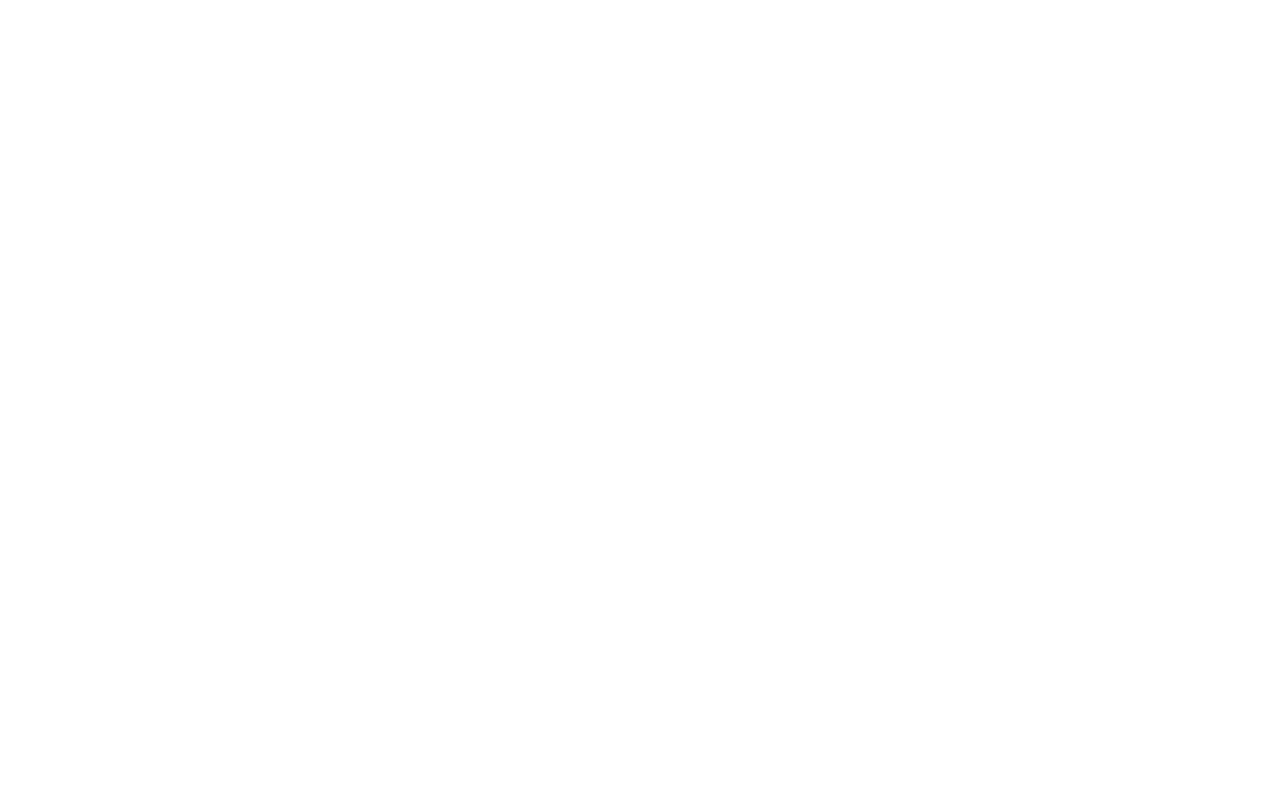
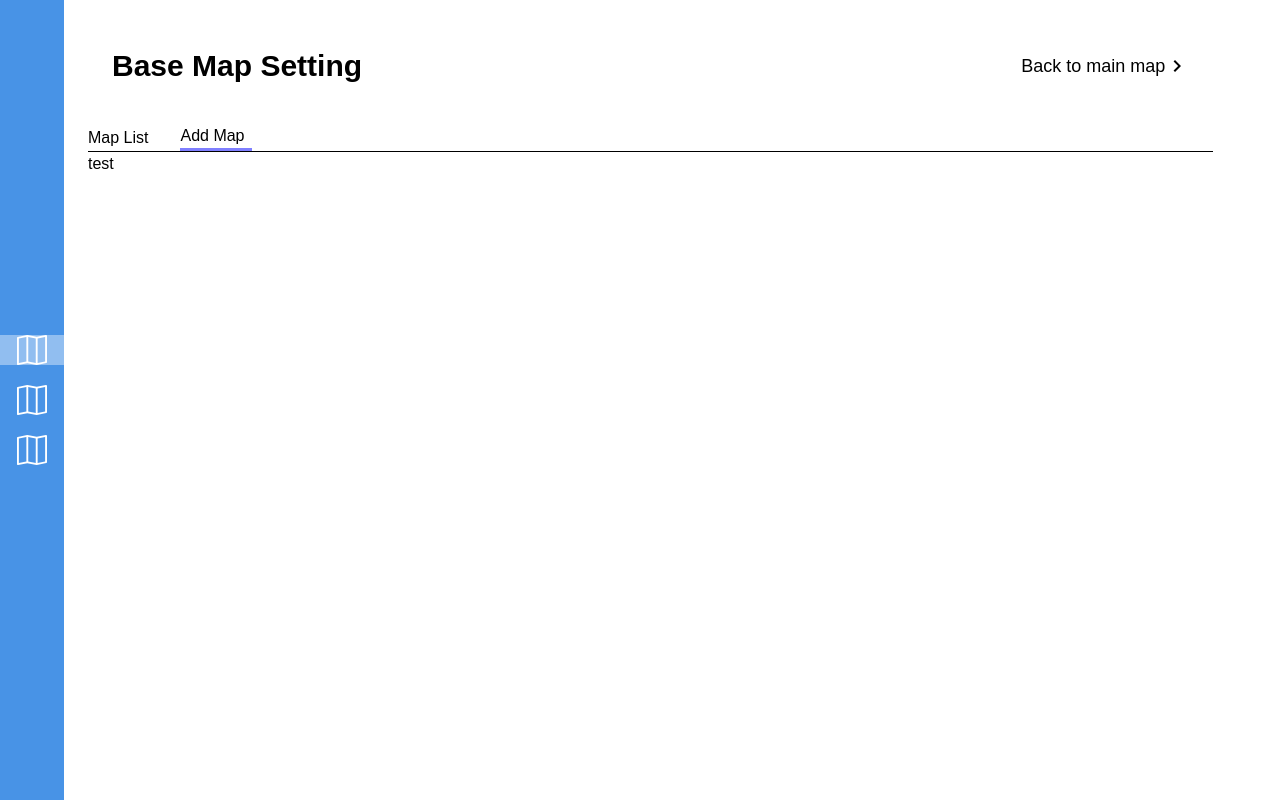
Before and after one commit to HafizhGhiyats29/LayerManagement, a React (Create React App) app: page /map-setting/add-map in a window 1280 px wide. Before the commit this address had no page. Built offline with nearby package versions, Linux system fonts and the light colour scheme.

Commit message:
sub nav base map setting

```diff
--- a/src/App.jsx
+++ b/src/App.jsx
@@ -17,7 +17,7 @@
           <Route path="/" element={<Sidebar />} />
           <Route path="/add-data" element={<MainData />} />
           <Route path="/edit-map/:id" element={<EditMap />} />
-          <Route path="/map-setting" element={<BaseMapSettingPage />} />
+          <Route path="/map-setting/*" element={<BaseMapSettingPage />} />
         </Routes>
       </div>
     </Provider>
--- a/src/components/BaseMapSetting/BaseMapContent.jsx
+++ b/src/components/BaseMapSetting/BaseMapContent.jsx
@@ -1,12 +1,9 @@
 import React from 'react';
-import { Link, Route, Routes } from 'react-router-dom';
+import { Link } from 'react-router-dom';
 import { MdKeyboardArrowRight } from 'react-icons/md';
-import useInput from '../../hooks/useInput';
 import NavbarMapSetting from './NavbarMapSetting';
-import MapListContent from './MapListContent';
 
-function BaseMapContent() {
-  const [searchKeywordValue, onSearchKeywordValueChange] = useInput();
+function BaseMapContent({ children }) {
   return (
     <section className="py-12 px-6 w-11/12">
       <article className="flex items-center justify-between px-6">
@@ -18,12 +15,10 @@
       </article>
       <article>
         <header>
-          <NavbarMapSetting isActive />
+          <NavbarMapSetting />
         </header>
         <main>
-          <Routes>
-            <Route path="/" element={<MapListContent searchKeywordValue={searchKeywordValue} onSearchKeywordValueChange={onSearchKeywordValueChange} />} />
-          </Routes>
+          {children}
         </main>
       </article>
 
--- a/src/components/BaseMapSetting/NavBaseMap.jsx
+++ b/src/components/BaseMapSetting/NavBaseMap.jsx
@@ -1,9 +1,9 @@
 import React from 'react';
 import { Link } from 'react-router-dom';
 
-function NavBaseMap({ isActive, navName }) {
+function NavBaseMap({ isActive, navName, href }) {
   return (
-    <Link to="/map-setting" className={`${isActive ? 'after:block  after:contents-[""] after:h-[3px] after:w-[4.5rem] after:bg-[rgba(0,0,255,.5)]' : 'text-black'}`}>
+    <Link to={`/map-setting${href}`} className={`${isActive ? 'after:block  after:contents-[""] after:h-[3px] after:w-[4.5rem] after:bg-[rgba(0,0,255,.5)]' : 'text-black'}`}>
       <h1 className="">{navName}</h1>
     </Link>
   );
--- a/src/components/BaseMapSetting/NavbarMapSetting.jsx
+++ b/src/components/BaseMapSetting/NavbarMapSetting.jsx
@@ -1,12 +1,34 @@
-import React from 'react';
+import React, { useState } from 'react';
+import { useLocation } from 'react-router-dom';
 import NavBaseMap from './NavBaseMap';
 
-function NavbarMapSetting({ isActive }) {
+function NavbarMapSetting() {
+  const location = useLocation();
+  const [subNav] = useState([
+    {
+      navName: 'Map List',
+      href: '/',
+      isActive: true,
+    },
+    {
+      navName: 'Add Map',
+      href: '/add-map',
+      isActive: false,
+    },
+  ]);
   return (
-    <section className={`${isActive && 'text-[rgba(0,0,255,.7)] '} mt-10`}>
+    <section className=" mt-10">
       <nav className="flex items-center gap-8">
-        <NavBaseMap navName="Map List" isActive />
-        <NavBaseMap navName="Add Map" />
+        {subNav.map((subnav) => {
+          if (location.pathname === `/map-setting${subnav.href}`) {
+            subnav.isActive = true;
+          } else {
+            subnav.isActive = false;
+          }
+          return (
+            <NavBaseMap navName={subnav.navName} href={subnav.href} isActive={subnav.isActive} />
+          );
+        })}
       </nav>
       <hr className="text-black" />
     </section>
--- a/src/components/TableWithPagination.jsx
+++ b/src/components/TableWithPagination.jsx
@@ -28,8 +28,7 @@
     {
       Header: 'Action',
       accessor: 'no',
-      Cell: ({ row }) => {
-        console.log(row);
+      Cell: () => {
         const [isShowModalDelete, setIsShowModalDelete] = useState(false);
         const onClickDeleteButton = () => {
           setIsShowModalDelete(true);
--- a/src/pages/BaseMapSetting.jsx
+++ b/src/pages/BaseMapSetting.jsx
@@ -2,14 +2,18 @@
 import { Route, Routes } from 'react-router-dom';
 import SideBarMapSetting from '../components/BaseMapSetting/SidebarMapSetting';
 import BaseMapContent from '../components/BaseMapSetting/BaseMapContent';
+import MapListContent from '../components/BaseMapSetting/MapListContent';
+import useInput from '../hooks/useInput';
 
 function BaseMapSettingPage() {
+  const [searchKeywordValue, onSearchKeywordValueChange] = useInput();
+
   return (
     <article className="flex">
       <SideBarMapSetting />
       <Routes>
-        <Route path="/" element={<BaseMapContent />} />
-        <Route path="/map-setting/add-map" element={<BaseMapContent />} />
+        <Route path="/" element={<BaseMapContent><MapListContent searchKeywordValue={searchKeywordValue} onSearchKeywordValueChange={onSearchKeywordValueChange} /></BaseMapContent>} />
+        <Route path="/add-map" element={<BaseMapContent><h1>test</h1></BaseMapContent>} />
       </Routes>
     </article>
   );
```
